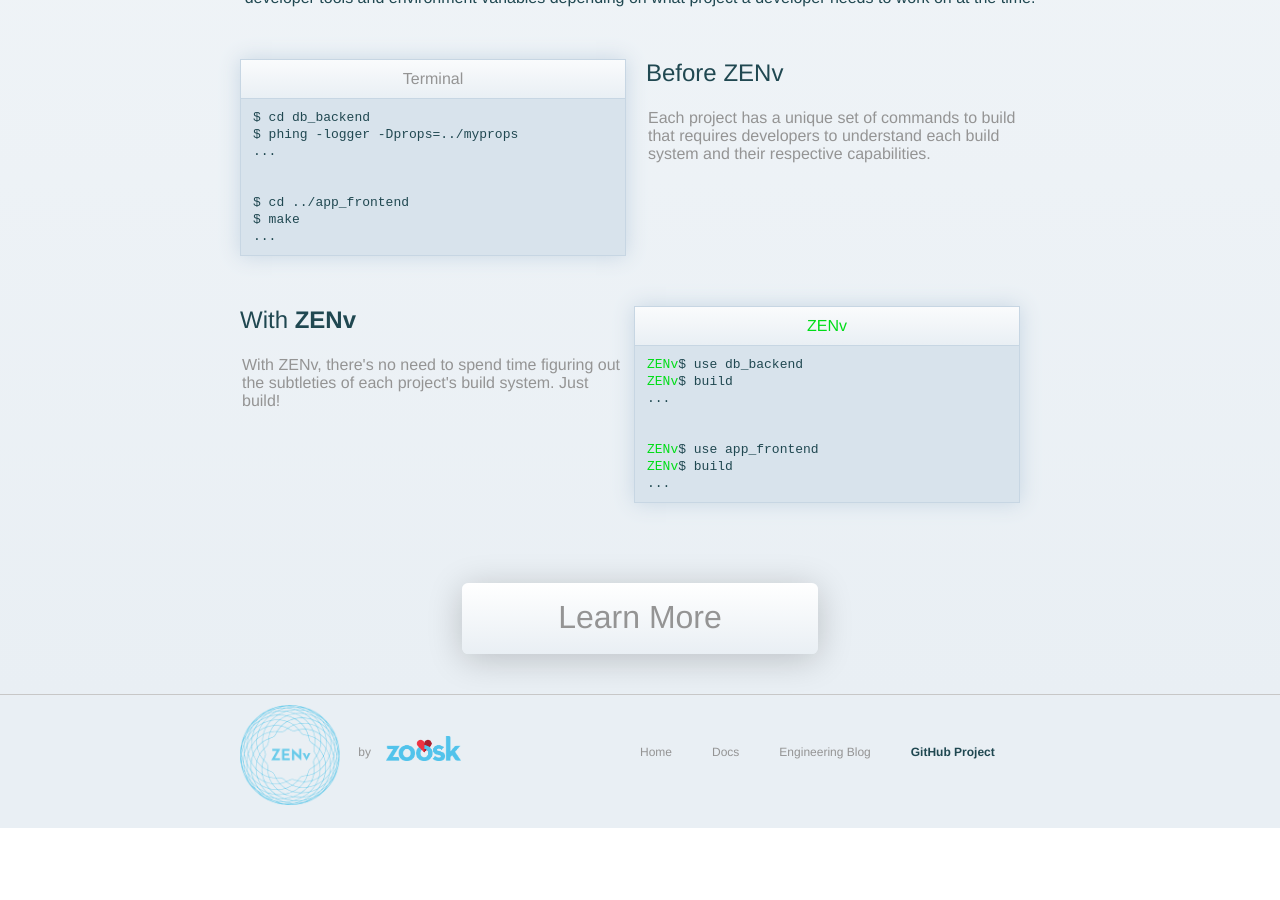
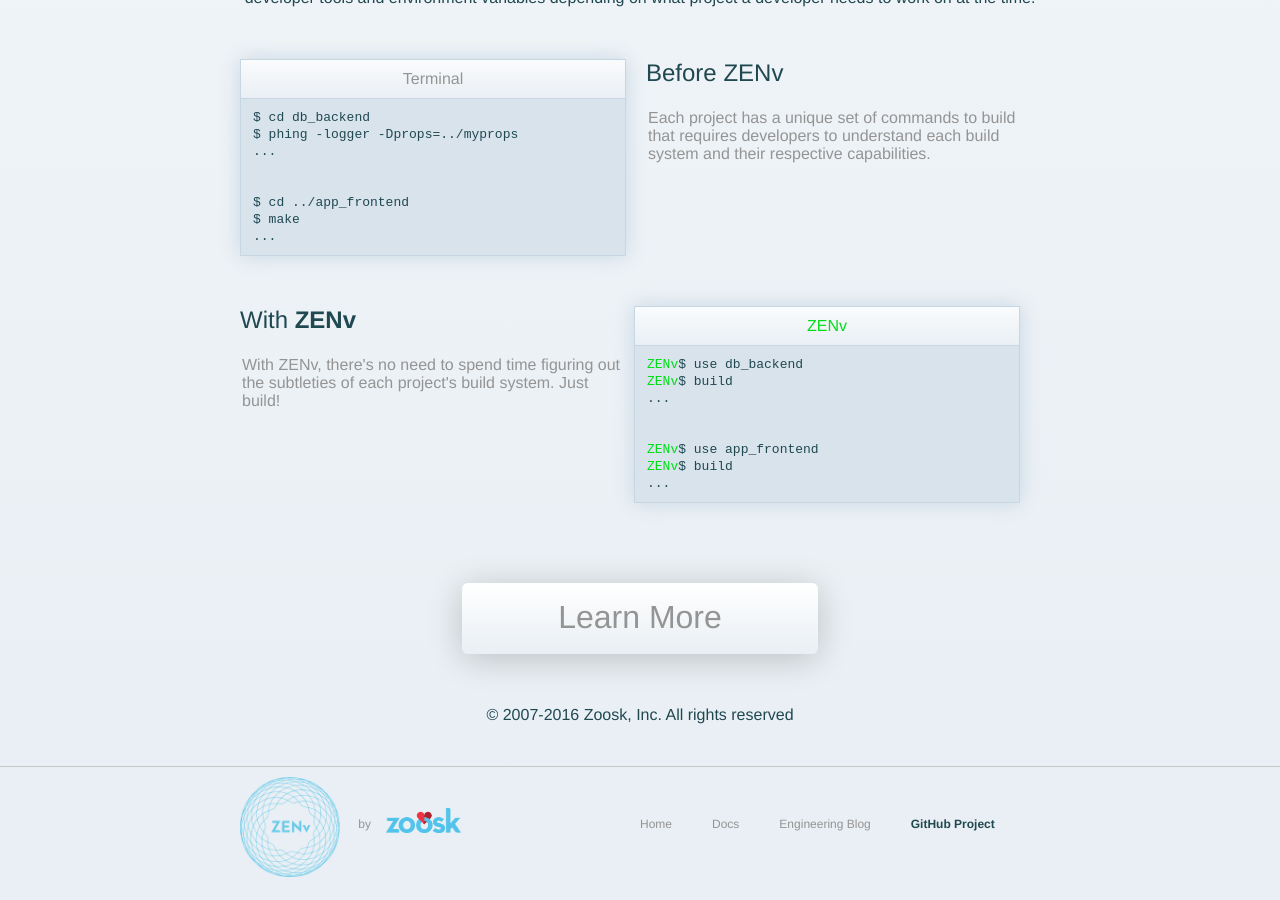
Before and after one commit to zoosk/zenv, a Jekyll site: the page built from index.html, in a window 1280 px wide and 900 px high, scrolled down 1976 px. Built offline with Jekyll 4.4.1, drawn with Linux system fonts in a browser that asks for light colours; before the commit the page ends 2804 px from its top, so only the background shows below that.

Commit message:
adding copyright

```diff
--- a/_includes/bottom-section.html
+++ b/_includes/bottom-section.html
@@ -181,5 +181,11 @@
         <div class="section center">
             <a target="_blank" href="{{ site.github_location }}/wiki"><span class="read-more button">Learn More</span></a>
         </div>
+
+        <div class="section center">
+            <p>
+                &copy; 2007-2016 Zoosk, Inc. All rights reserved
+            </p>
+        </div>
     </div>
 </div>
```
Also changed, not shown: 3 other files.
